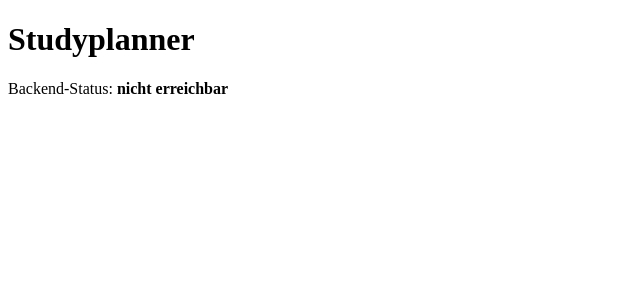
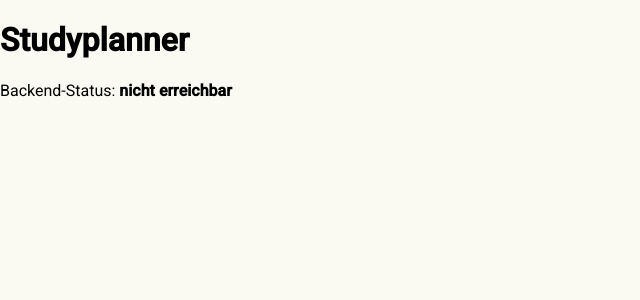
Before and after one commit to fiw-softwareentwicklungsprojekt-team3/projekt-frontend, an Angular app: page / in a window 1280 px wide. Shown: the top 300 px of the page, without its empty margins (0-640 px from the left). Built offline with nearby package versions, Linux system fonts and the light colour scheme; no server answers.

Commit message:
style: HTW-Corporate-Design und Statusfarben definieren

```diff
--- a/src/styles.scss
+++ b/src/styles.scss
@@ -1 +1,43 @@
-/* You can add global styles to this file, and also import other style files */
+@use '@angular/material' as mat;
+
+html {
+  @include mat.theme((
+    color: (
+      primary: mat.$chartreuse-palette,
+      tertiary: mat.$azure-palette
+    ),
+    typography: Roboto,
+    density: 0
+  ));
+}
+
+html, body {
+  height: 100%;
+  margin: 0;
+  font-family: Roboto, "Helvetica Neue", sans-serif;
+  background-color: var(--mat-sys-surface, #faf9fd);
+}
+
+// HTW Berlin Corporate Design & Farben:
+:root {
+  // Offizielle Farben der HTW Berlin:
+  --htw-green: #76B900;          // Primärfarbe (Lehre & Forschung)
+  --htw-green-dark: #588b00;     // Dunkleres Grün für hohen Kontrast
+  --htw-blue: #0082D1;           // Sekundärfarbe (Hochschulverwaltung & Service)
+  --htw-orange: #FF5F00;         // Sekundärfarbe (Infrastruktur & Mensa)
+  --htw-grey: #AFAFAF;           // Grau
+
+  // Material Theme Anpassungen:
+  --mat-sys-primary: #76B900;
+  --mat-sys-on-primary: #121e00;
+  --mat-sys-secondary: #0082D1;
+  --mat-sys-on-secondary: #ffffff;
+  --mat-sys-error: #d32f2f;
+
+  // Statusfarben:
+  --status-bestanden: #76B900;     // HTW-Grün für bestanden / erfolgreich
+  --status-belegt: #0082D1;        // Blau für belegt / angemeldet
+  --status-warnung: #FF5F00;       // Orange für Warnung / Frist
+  --status-gesperrt: #d32f2f;      // Rot für gesperrt / nicht bestanden
+  --status-offen: #757575;         // Grau für offen / noch nicht belegt
+}
```
